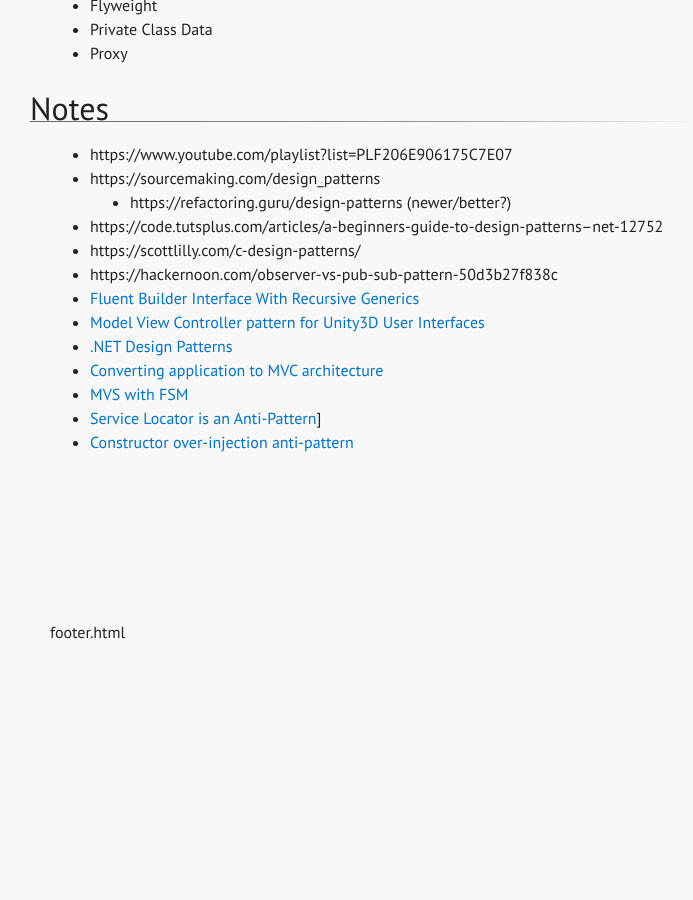
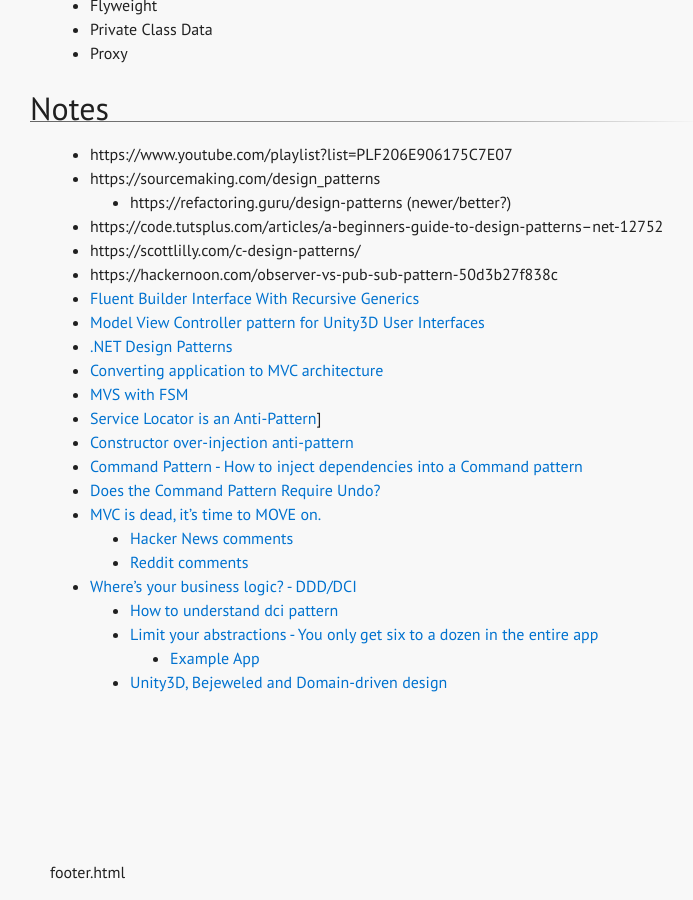
Before and after one commit to st4rdog/st4rdog.github.io, a Jekyll site: the page built from _references/programming/design-patterns.md, in a window 1280 px wide and 900 px high, scrolled down 1462 px. Shown: the whole window, without its empty margins (0-693 px from the left). Built offline with Jekyll 4.4.1, drawn with Linux system fonts in a browser that asks for light colours; some web fonts are replaced; comment, search, counter and statistics services are not loaded; before the commit the page ends 2122 px from its top, so only the background shows below that.

Commit message:
Update design-patterns.md

```diff
--- a/_references/programming/design-patterns.md
+++ b/_references/programming/design-patterns.md
@@ -79,3 +79,13 @@
 * [MVS with FSM](https://solbeg.com/company/resources/extending-mvc-architecture-with-fsm-for-rich-ui-animated-mobile-apps)
 * [Service Locator is an Anti-Pattern](https://blog.ploeh.dk/2010/02/03/ServiceLocatorisanAnti-Pattern)]
 * [Constructor over-injection anti-pattern](https://blog.ploeh.dk/2010/01/20/RebuttalConstructorover-injectionanti-pattern)
+* [Command Pattern - How to inject dependencies into a Command pattern](https://softwareengineering.stackexchange.com/a/408290)
+* [Does the Command Pattern Require Undo?](http://codinghelmet.com/articles/does-the-command-pattern-require-undo)
+* [MVC is dead, it's time to MOVE on.](https://cirw.in/blog/time-to-move-on)
+  * [Hacker News comments](https://news.ycombinator.com/item?id=22357456)
+  * [Reddit comments](https://www.reddit.com/r/programming/comments/vxlhj/mvc_is_dead_its_time_to_move_on/)
+* [Where's your business logic? - DDD/DCI](https://collectiveidea.com/blog/archives/2012/06/28/wheres-your-business-logic)
+  * [How to understand dci pattern](https://stackoverflow.com/questions/45278269/how-to-understand-dci-pattern)
+  * [Limit your abstractions - You only get six to a dozen in the entire app](https://ayende.com/blog/154081/limit-your-abstractions-you-only-get-six-to-a-dozen-in-the-entire-app)
+    * [Example App](https://github.com/ayende/RaccoonBlog)
+  * [Unity3D, Bejeweled and Domain-driven design](https://tnegri.wordpress.com/2014/08/03/unity3d-bejeweled-and-domain-driven-design)
```
